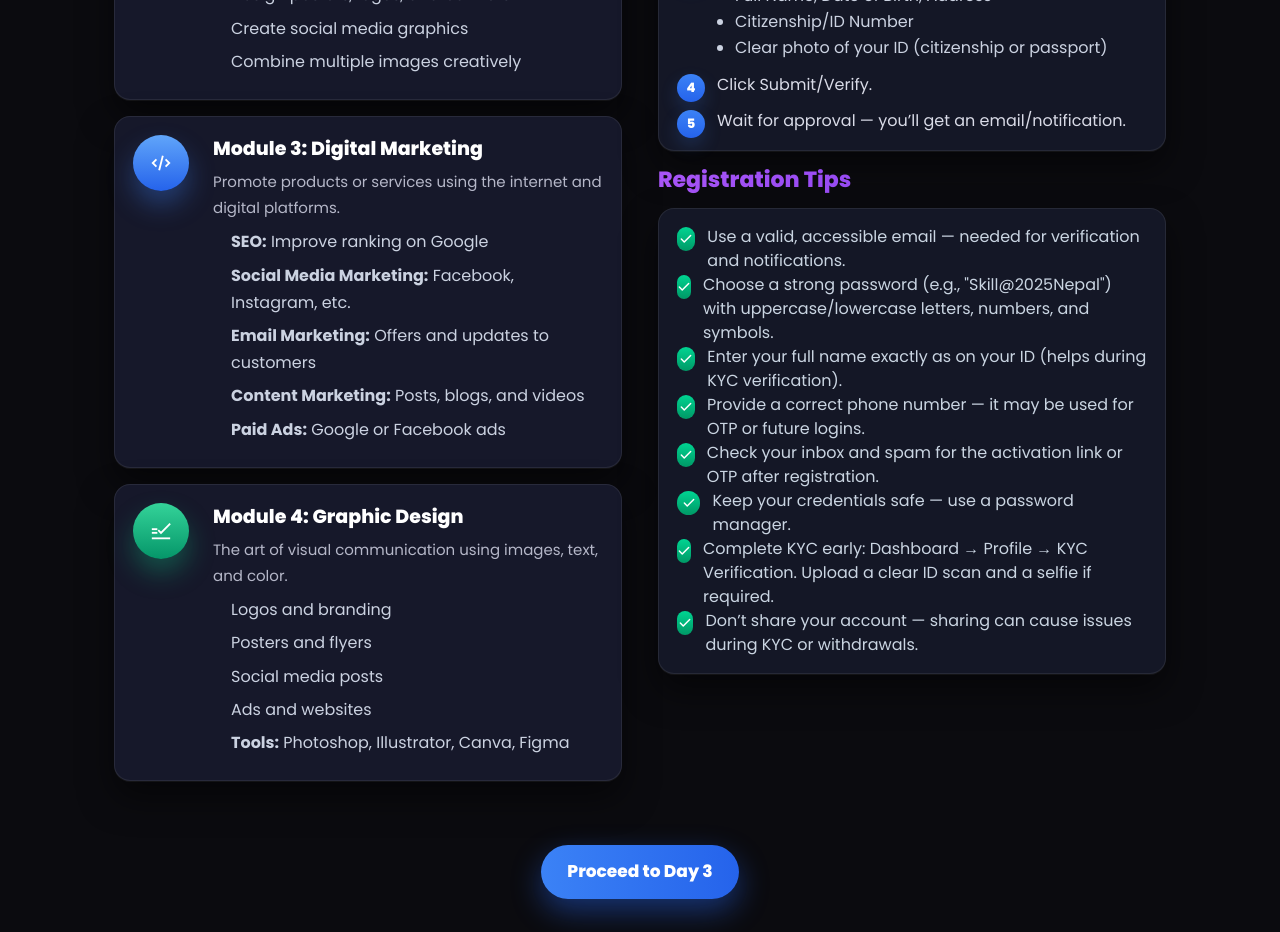
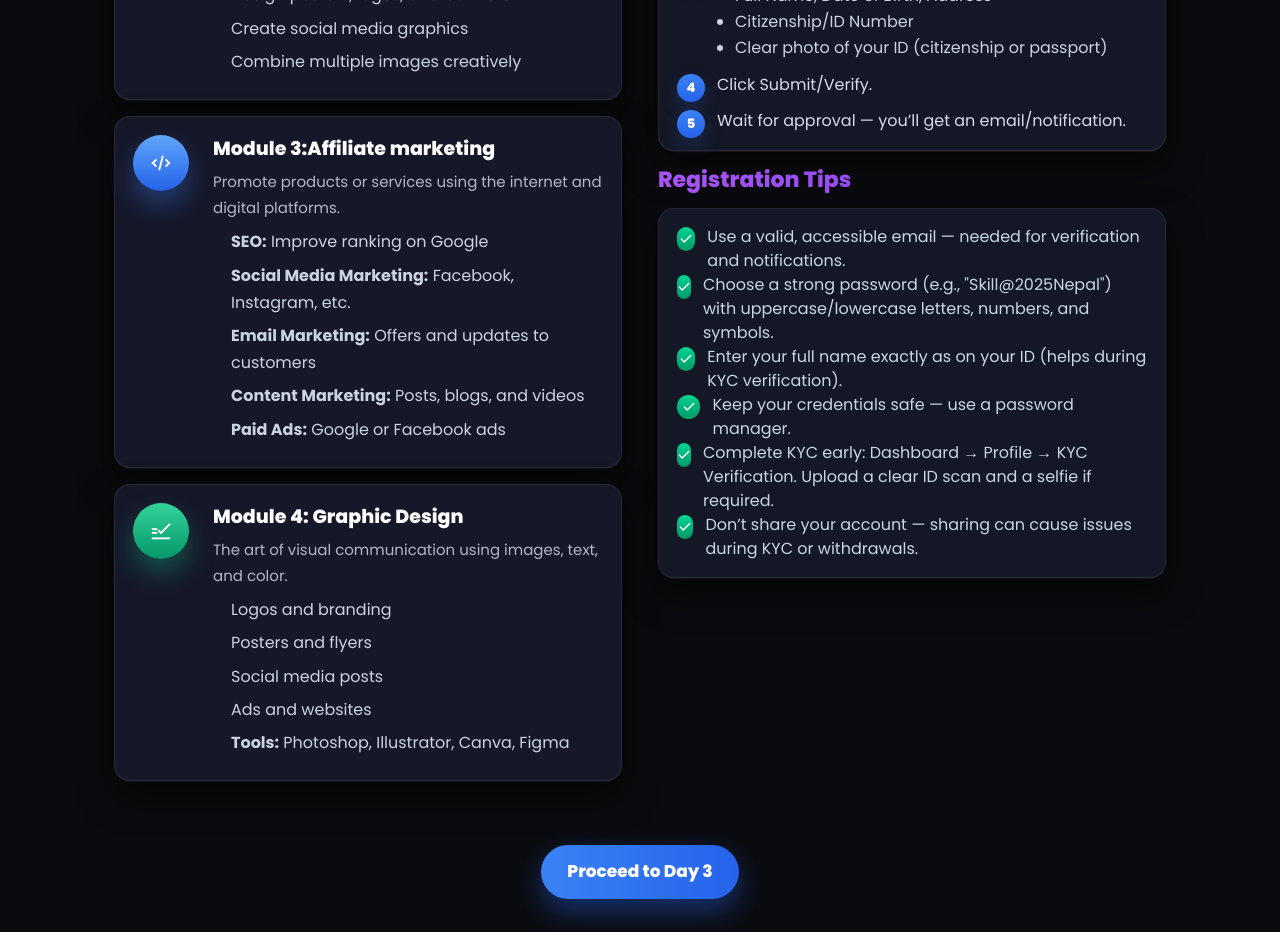
Before and after one commit to sachendra-1000/skillhubnepal-corce, a Next.js app: page /day2 in a window 1280 px wide. Shown: the part 1100-2032 px from the top of the page. Built offline with nearby package versions, Linux system fonts and the light colour scheme.

Commit message:
correct dat 2

```diff
--- a/app/day2/page.tsx
+++ b/app/day2/page.tsx
@@ -116,7 +116,7 @@ export default function Page() {
               </svg>
             </div>
             <div className="cardBody">
-              <div className="cardTitle">Module 3: Digital Marketing</div>
+              <div className="cardTitle">Module 3:Affiliate marketing</div>
               <p className="cardDesc">
                 Promote products or services using the internet and digital platforms.
               </p>
@@ -247,8 +247,7 @@ export default function Page() {
             <TipItem text="Use a valid, accessible email — needed for verification and notifications." />
             <TipItem text='Choose a strong password (e.g., "Skill@2025Nepal") with uppercase/lowercase letters, numbers, and symbols.' />
             <TipItem text="Enter your full name exactly as on your ID (helps during KYC verification)." />
-            <TipItem text="Provide a correct phone number — it may be used for OTP or future logins." />
-            <TipItem text="Check your inbox and spam for the activation link or OTP after registration." />
+
             <TipItem text="Keep your credentials safe — use a password manager." />
             <TipItem text="Complete KYC early: Dashboard → Profile → KYC Verification. Upload a clear ID scan and a selfie if required." />
             <TipItem text="Don’t share your account — sharing can cause issues during KYC or withdrawals." />
```
